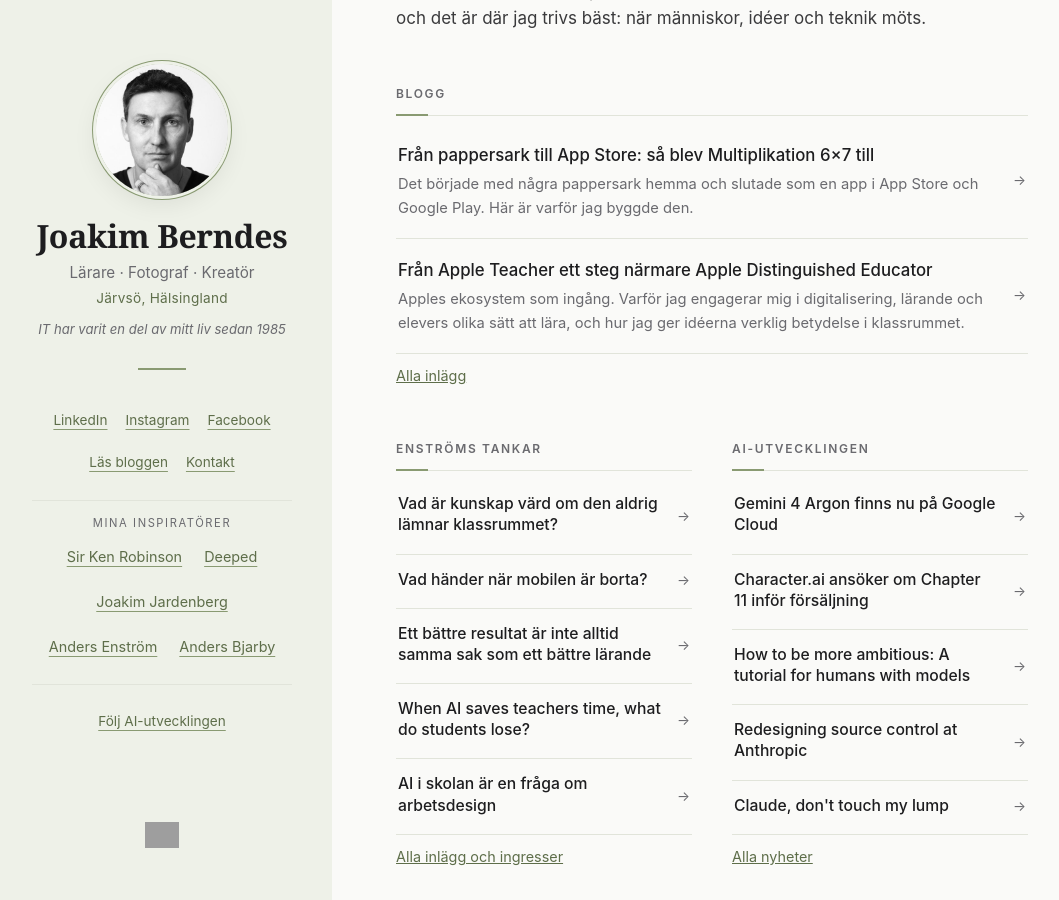
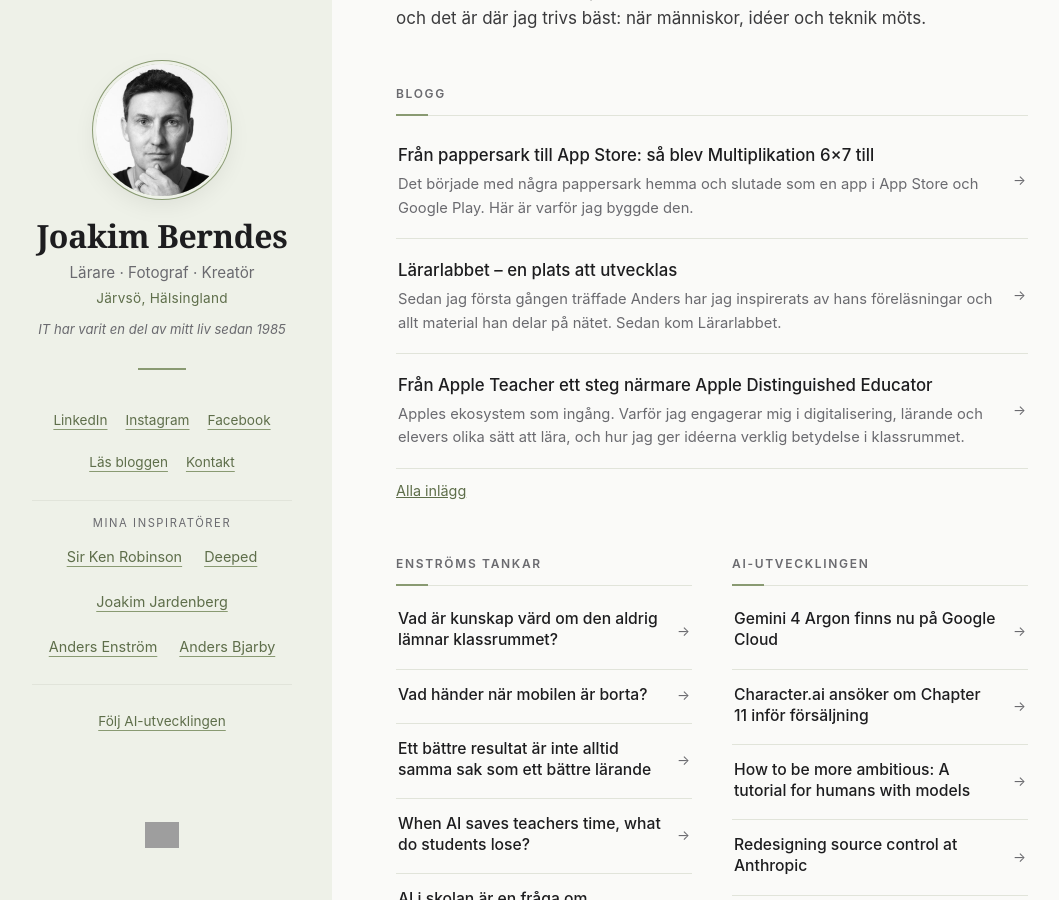
Before and after one commit to jberndes/jberndes.github.io, a Jekyll site: the page built from index.html, in a window 1280 px wide and 900 px high, scrolled down 429 px. Shown: the whole window, without its empty margins (8-1067 px from the left). Built offline with Jekyll 4.4.1, drawn with Linux system fonts in a browser that asks for light colours; grey boxes are pictures that could not be loaded.

Commit message:
Blogginlägg: Lärarlabbet med faktaruta
Co-Authored-By: Claude Sonnet 5.5 <noreply@anthropic.com>
Claude-Session: https://claude.ai/code/session_01EHEf1UELdVEwTeZb2owzdv

```diff
--- a/_layouts/inlagg.html
+++ b/_layouts/inlagg.html
@@ -62,6 +62,12 @@
     .text pre { overflow-x: auto; background: var(--panel); padding: 12px; border-radius: 3px; font-size: 0.9rem; }
     .text code { font-size: 0.92em; }
     @media (min-width: 700px) { header { padding: 44px 32px 36px; } main { padding: 32px 32px 56px; } footer { padding: 24px 32px 48px; } h1 { font-size: 40px; } }
+    .faktaruta { background: var(--panel); border: 1px solid var(--line); border-radius: 3px; padding: 18px 20px; margin-top: 2em; }
+    .faktaruta h2 { margin-top: 0; }
+    .faktaruta dl div { padding: 8px 0; border-top: 1px solid var(--line); }
+    .faktaruta dt { font-weight: 600; }
+    .faktaruta dd { color: var(--text); }
+    .faktaruta .kalla { margin-top: 12px; font-size: 0.875rem; color: var(--muted); }
   </style>
   {% feed_meta %}
 </head>
--- /dev/null
+++ b/_posts/2026-10-15-lararlabbet.md
@@ -0,0 +1,29 @@
+---
+title: "Lärarlabbet – en plats att utvecklas"
+ingress: "Sedan jag första gången träffade Anders har jag inspirerats av hans föreläsningar och allt material han delar på nätet. Sedan kom Lärarlabbet."
+---
+
+Lärarlabbet är en samlingsplats för alla som arbetar i skolan. Här finns tips, utbildning, liveföreläsningar och feedback på idéer, allt under samma tak.
+
+Jag ser verkligen fram emot nästa kurs här. Senast tittade jag på alla filmerna om iPad för att uppdatera mig inför mitt arbete med Apple Teacher Portfolio. Jag lärde mig nya saker och kunde jobba vidare direkt. Här får jag också tips på nya digitala verktyg som hjälper mig som lärare och pedagog.
+
+Det är de små, enkla tipsen som Anders och Daniel publicerar som gör plattformen så användbar. Några minuters video, sedan testar du själv. Jag använder inte allt, men jag försöker se allt. Någon gång kommer en elev att fråga mig om något tekniskt, och då är det här jag hittar svaret.
+
+Låt dig inspireras och utbildas du med &lt;3
+
+Lärarlabbet är gratis för lärare. [Gå med på lararlabbet.com](https://lararlabbet.com/)
+
+<aside class="faktaruta" aria-labelledby="fakta-rubrik">
+<h2 id="fakta-rubrik">Fakta om Lärarlabbet</h2>
+<dl>
+<div><dt>Vad är det</dt><dd>En plattform och ett community för lärare och skolpersonal.</dd></div>
+<div><dt>Pris</dt><dd>Gratis för lärare.</dd></div>
+<div><dt>Kurser</dt><dd>Bland annat Apple, ChatGPT, Gemini, NotebookLM, JAMF och LearnLab.</dd></div>
+<div><dt>Korta lektioner</dt><dd>Om verktyg som Chalkie, SchoolAi, Suno, Napkin, Sanoma, Kahoot med AI, interaktiva simuleringar och text till tal.</dd></div>
+<div><dt>Hårdvara</dt><dd>Lektioner om bland annat MacBook Neo och att mäta koldioxid med Pasco.</dd></div>
+<div><dt>Live</dt><dd>Liveträffar och eventlista. Nästa: Gemini-kunskaper för lärare, live med Google, fredag 23 oktober kl. 11.00 till 11.30.</dd></div>
+<div><dt>Pixel or Pencil Show</dt><dd>En programserie med Anders och vänner om framtidens utbildning.</dd></div>
+<div><dt>Appar</dt><dd>Finns som app för iOS och Android.</dd></div>
+</dl>
+<p class="kalla">Uppgifterna är hämtade från Lärarlabbet i oktober 2026. Utbudet växer och ändras.</p>
+</aside>
```
